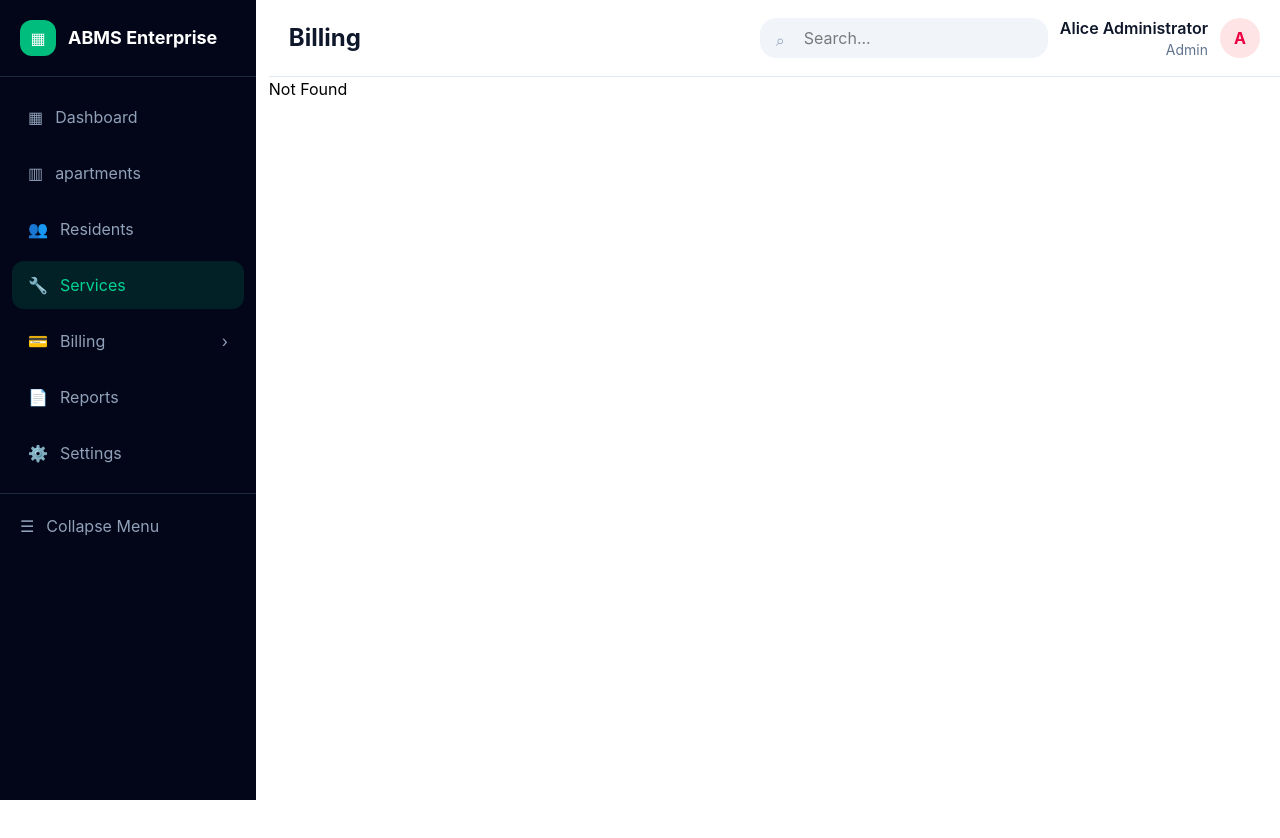
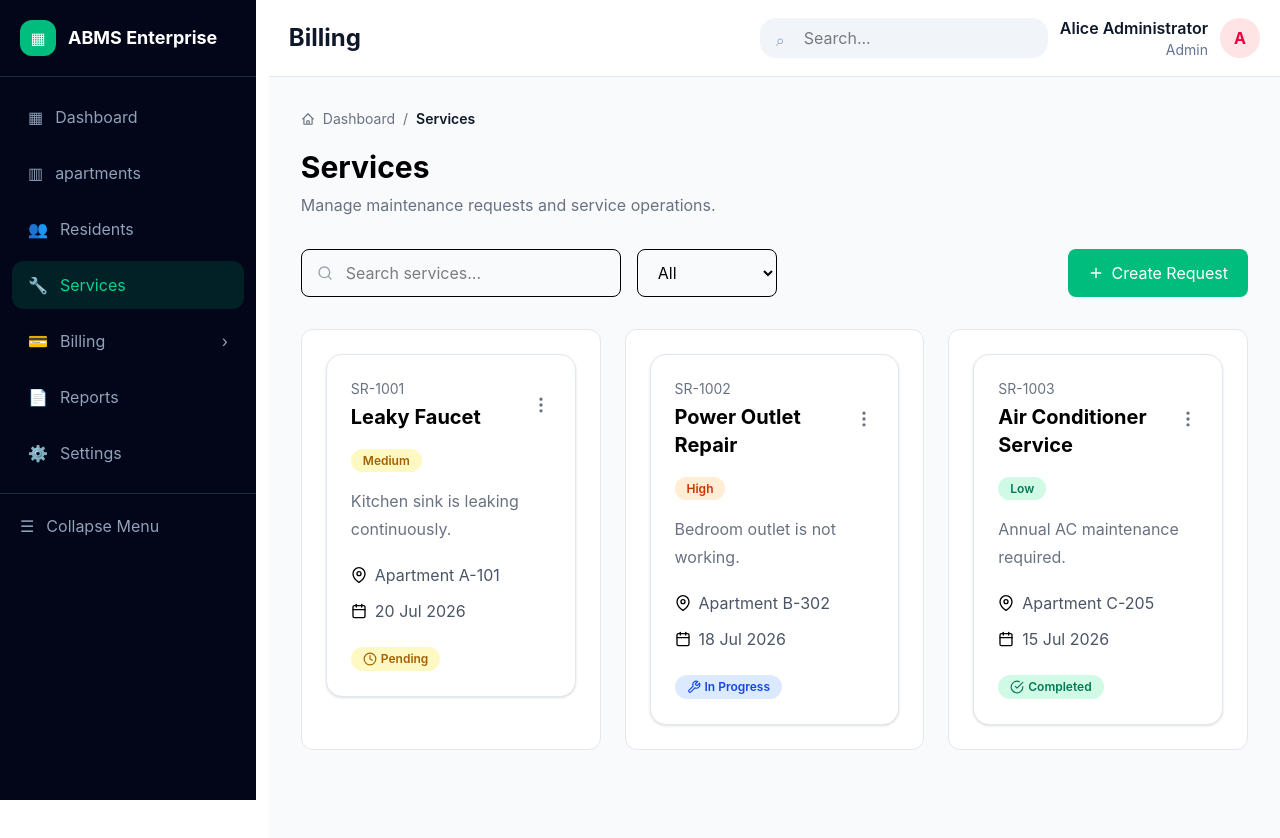
Before and after one commit to Cabdisamad-pixel/Apartment-managment, a React (Vite) app: page /services in a window 1280 px wide. Before the commit this address had no page. Shown: the top 838 px of the page. Before the commit the page ends 800 px from the top, so only its background shows below. Built offline with nearby package versions, Linux system fonts and the light colour scheme.

Commit message:
adding the services page

```diff
--- a/package.json
+++ b/package.json
@@ -13,6 +13,7 @@
     "@tailwindcss/vite": "^4.3.2",
     "react": "^19.2.7",
     "react-dom": "^19.2.7",
+    "react-icons": "^5.7.0",
     "react-router": "^8.1.0",
     "tailwindcss": "^4.3.2"
   },
--- a/src/App.jsx
+++ b/src/App.jsx
@@ -3,6 +3,7 @@ import Layout from "./components/Layout/Layout";
 import Resident from "./Pages/Resident";
 import Billing from "./Pages/Billing/Billing";
 import Apartment from "./Pages/ApartmentPage";
+import Services from "./Pages/services/Services";
 const router = createBrowserRouter([
   {
     element: <Layout />,
@@ -28,6 +29,10 @@ const router = createBrowserRouter([
         element: <Billing />
       },
       {
+        path: "/services",
+        element: <Services />
+      },
+      {
         path: "*",
         element: <div>Not Found</div>
       }
--- /dev/null
+++ b/src/Pages/services/Services.jsx
@@ -0,0 +1,94 @@
+import { useMemo, useState } from "react";
+import { FiPlus } from "react-icons/fi";
+
+
+import Breadcrumb from "./components/Breadcrumb";
+import PageHeader from "./components/PageHeader";
+import Filters from "./components/Filters";
+import ServiceCard from "./components/ServiceCard";
+import servicesData from "./data/servicesData";
+
+
+const Services = () => {
+
+    const [services, setServices] = useState(servicesData);
+
+    const [search, setSearch] = useState("");
+
+    const [status, setStatus] = useState("All");
+
+    const filteredServices = useMemo(() => {
+
+        return services.filter(service => {
+
+            const searchMatch =
+                service.title.toLowerCase().includes(search.toLowerCase()) ||
+                service.category.toLowerCase().includes(search.toLowerCase()) ||
+                service.apartment.toLowerCase().includes(search.toLowerCase()) ||
+                service.id.toLowerCase().includes(search.toLowerCase());
+
+            const statusMatch =
+                status === "All"
+                    ? true
+                    : service.status === status;
+
+            return searchMatch && statusMatch;
+
+        });
+
+    }, [services, search, status]);
+
+    return (
+
+        <section className="bg-slate-50 min-h-screen p-8">
+
+            <Breadcrumb />
+
+            <PageHeader />
+
+            <div className="mt-8 flex justify-between items-center">
+
+                <Filters
+                    search={search}
+                    setSearch={setSearch}
+                    status={status}
+                    setStatus={setStatus}
+                />
+
+                <button
+                    className="bg-emerald-500 hover:bg-emerald-600 transition text-white rounded-lg px-5 py-3 flex items-center gap-2">
+
+                    <FiPlus />
+
+                    Create Request
+
+                </button>
+
+            </div>
+
+            <div className="grid grid-cols-3 gap-6 mt-8">
+
+                {filteredServices.map(service => (
+
+                    <div
+                        key={service.id}
+                        className="bg-white rounded-xl border border-gray-200 p-6">
+
+                        <ServiceCard
+                            key={service.id}
+                            service={service}
+                        />
+
+                    </div>
+
+                ))}
+
+            </div>
+
+        </section>
+
+    );
+
+};
+
+export default Services;
--- /dev/null
+++ b/src/Pages/services/components/Breadcrumb.jsx
@@ -0,0 +1,27 @@
+import { HiOutlineHome } from "react-icons/hi";
+
+const Breadcrumb = () => {
+
+    return (
+
+        <div className="flex items-center gap-2 text-sm text-gray-500">
+
+            <HiOutlineHome />
+
+            <span>Dashboard</span>
+
+            <span>/</span>
+
+            <span className="text-gray-900 font-semibold">
+
+                Services
+
+            </span>
+
+        </div>
+
+    );
+
+};
+
+export default Breadcrumb;
--- /dev/null
+++ b/src/Pages/services/components/Filters.jsx
@@ -0,0 +1,58 @@
+import { FiSearch } from "react-icons/fi";
+
+const Filters = ({
+    search,
+    setSearch,
+    status,
+    setStatus
+}) => {
+
+    return (
+
+        <div className="flex gap-4">
+
+            <div className="relative">
+
+                <FiSearch
+                    className="absolute left-4 top-4 text-gray-400"
+                />
+
+                <input
+
+                    value={search}
+
+                    onChange={(e) => setSearch(e.target.value)}
+
+                    placeholder="Search services..."
+
+                    className="pl-11 h-12 w-80 border rounded-lg outline-none focus:ring-2 focus:ring-emerald-500"
+
+                />
+
+            </div>
+
+            <select
+
+                value={status}
+
+                onChange={(e) => setStatus(e.target.value)}
+
+                className="h-12 rounded-lg border px-4">
+
+                <option>All</option>
+
+                <option>Pending</option>
+
+                <option>In Progress</option>
+
+                <option>Completed</option>
+
+            </select>
+
+        </div>
+
+    );
+
+};
+
+export default Filters;
--- /dev/null
+++ b/src/Pages/services/components/PageHeader.jsx
@@ -0,0 +1,25 @@
+const PageHeader = () => {
+
+    return (
+
+        <div className="mt-5">
+
+            <h1 className="text-3xl font-bold">
+
+                Services
+
+            </h1>
+
+            <p className="text-gray-500 mt-2">
+
+                Manage maintenance requests and service operations.
+
+            </p>
+
+        </div>
+
+    );
+
+};
+
+export default PageHeader;
--- /dev/null
+++ b/src/Pages/services/components/PriorityBadge.jsx
@@ -0,0 +1,20 @@
+const colors = {
+  Low: "bg-emerald-100 text-emerald-700",
+  Medium: "bg-yellow-100 text-yellow-700",
+  High: "bg-orange-100 text-orange-700",
+  Urgent: "bg-red-100 text-red-700",
+};
+
+const PriorityBadge = ({ priority }) => {
+  return (
+    <span
+      className={`px-3 py-1 rounded-full text-xs font-semibold ${
+        colors[priority] || "bg-gray-100 text-gray-700"
+      }`}
+    >
+      {priority}
+    </span>
+  );
+};
+
+export default PriorityBadge;
--- /dev/null
+++ b/src/Pages/services/components/ServiceCard.jsx
@@ -0,0 +1,109 @@
+import {
+    FiCalendar,
+    FiMapPin,
+    FiMoreVertical
+} from "react-icons/fi";
+
+import PriorityBadge from "./PriorityBadge";
+import StatusBadge from "./StatusBadge";
+
+const ServiceCard = ({ service }) => {
+
+    return (
+
+        <div
+            className="
+            bg-white
+            rounded-2xl
+            border
+            border-slate-200
+            p-6
+            shadow-sm
+            hover:shadow-xl
+            hover:-translate-y-1
+            transition-all
+            duration-300
+        ">
+
+            <div className="flex justify-between">
+
+                <div>
+
+                    <p className="text-sm text-gray-500">
+
+                        {service.id}
+
+                    </p>
+
+                    <h3 className="font-bold text-xl mt-1">
+
+                        {service.title}
+
+                    </h3>
+
+                </div>
+
+                <button>
+
+                    <FiMoreVertical
+                        size={20}
+                        className="text-gray-500"
+                    />
+
+                </button>
+
+            </div>
+
+            <div className="mt-4">
+
+                <PriorityBadge
+                    priority={service.priority}
+                />
+
+            </div>
+
+            <p className="mt-4 text-gray-500 leading-7">
+
+                {service.description}
+
+            </p>
+
+            <div className="flex items-center gap-2 mt-5">
+
+                <FiMapPin />
+
+                <span className="text-gray-600">
+
+                    {service.apartment}
+
+                </span>
+
+            </div>
+
+            <div className="flex items-center gap-2 mt-3">
+
+                <FiCalendar />
+
+                <span className="text-gray-600">
+
+                    {service.createdAt}
+
+                </span>
+
+            </div>
+
+            <div className="mt-6">
+
+                <StatusBadge
+                    status={service.status}
+                />
+
+            </div>
+
+        </div>
+
+    );
+
+};
+
+export default ServiceCard;
--- /dev/null
+++ b/src/Pages/services/components/StatusBadge.jsx
@@ -0,0 +1,50 @@
+import {
+    FiClock,
+    FiCheckCircle,
+    FiTool,
+    FiXCircle
+} from "react-icons/fi";
+
+const config = {
+
+    Pending: {
+        color: "bg-yellow-100 text-yellow-700",
+        icon: <FiClock size={14}/>
+    },
+
+    "In Progress": {
+        color: "bg-blue-100 text-blue-700",
+        icon: <FiTool size={14}/>
+    },
+
+    Completed: {
+        color: "bg-emerald-100 text-emerald-700",
+        icon: <FiCheckCircle size={14}/>
+    },
+
+    Cancelled: {
+        color: "bg-red-100 text-red-700",
+        icon: <FiXCircle size={14}/>
+    }
+
+};
+
+const StatusBadge = ({ status }) => {
+
+    return (
+
+        <span
+            className={`inline-flex items-center gap-1 px-3 py-1 rounded-full text-xs font-semibold ${config[status].color}`}
+        >
+
+            {config[status].icon}
+
+            {status}
+
+        </span>
+
+    );
+
+};
+
+export default StatusBadge;
--- /dev/null
+++ b/src/Pages/services/data/servicesData.js
@@ -0,0 +1,36 @@
+const servicesData = [
+  {
+    id: "SR-1001",
+    title: "Leaky Faucet",
+    description: "Kitchen sink is leaking continuously.",
+    apartment: "Apartment A-101",
+    category: "Plumbing",
+    priority: "Medium",
+    status: "Pending",
+    createdAt: "20 Jul 2026"
+  },
+
+  {
+    id: "SR-1002",
+    title: "Power Outlet Repair",
+    description: "Bedroom outlet is not working.",
+    apartment: "Apartment B-302",
+    category: "Electrical",
+    priority: "High",
+    status: "In Progress",
+    createdAt: "18 Jul 2026"
+  },
+
+  {
+    id: "SR-1003",
+    title: "Air Conditioner Service",
+    description: "Annual AC maintenance required.",
+    apartment: "Apartment C-205",
+    category: "HVAC",
+    priority: "Low",
+    status: "Completed",
+    createdAt: "15 Jul 2026"
+  }
+];
+
+export default servicesData;
```
Also changed, not shown: 1 other file (tests, documents, lock files or other folders).
